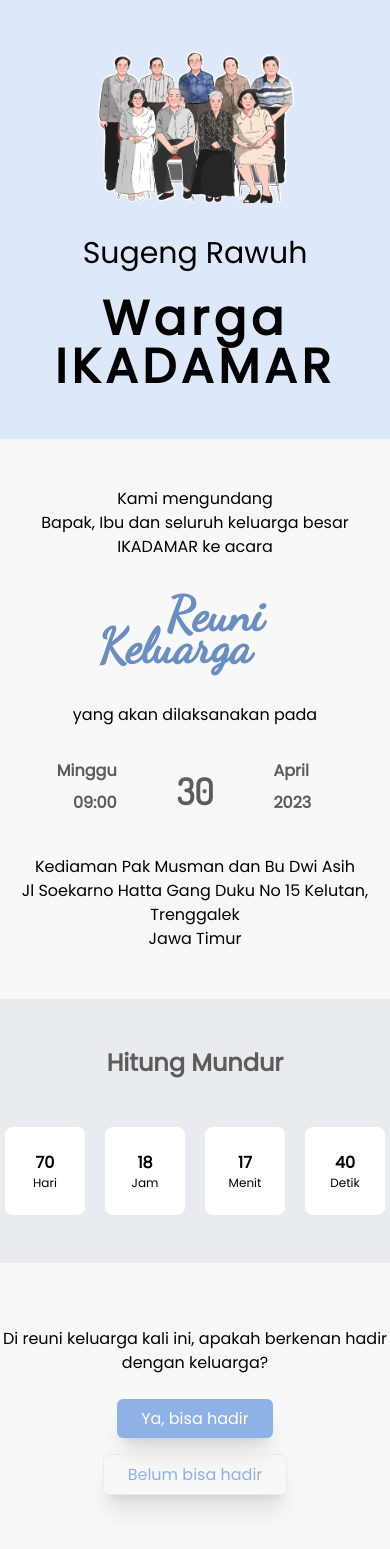
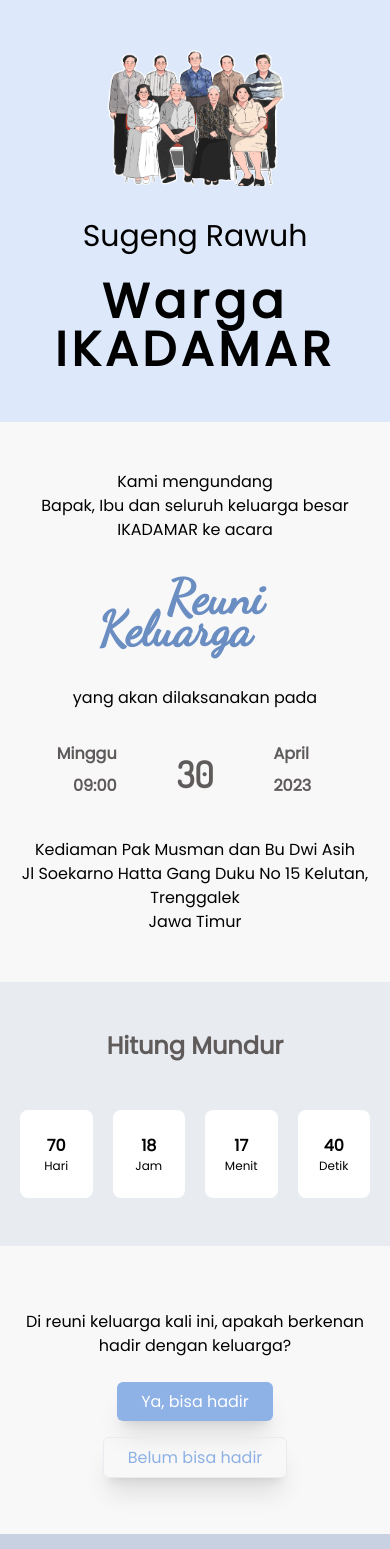
Before and after one commit to ariefgp/ikadamar, a Next.js app: page / in a window 390 px wide. Shown: the top 1549 px of the page. Built offline with nearby package versions, Linux system fonts and the light colour scheme.

Commit message:
update padding for responsive

```diff
--- a/app/invitation/page.tsx
+++ b/app/invitation/page.tsx
@@ -74,7 +74,7 @@ function Invitation() {
       };
   return (
     <div className="flex flex-col text-center bg-[#F8F8F8]">
-        <div className="basis-full bg-[#DDE9FB] md:px-20 lg:px-48">
+        <div className="basis-full bg-[#DDE9FB] px-5 md:px-20 lg:px-48">
             <div className='flex flex-col-reverse md:flex-row items-center'>
                 <div className="basis-full md:basis-2/5 pt-20 pb-12 md:pb-0 md:pt-0">
                     <div className="text-center md:text-left text-3xl md:text-4xl">Sugeng Rawuh</div>
@@ -94,7 +94,7 @@ function Invitation() {
             </div>
 
         </div>
-        <div className="basis-full md:px-20 lg:px-48">
+        <div className="basis-full px-5 md:px-20 lg:px-48">
             <div className="pt-12 md:pt-20 lg:pt-32">
                 <div>Kami mengundang</div>
                 <div>Bapak, Ibu dan seluruh keluarga besar IKADAMAR ke acara</div>
@@ -129,11 +129,11 @@ function Invitation() {
                 </div>
             </div>
         </div>
-        <div className="basis-full bg-[#E8EBF0] mt-12 py-12 md:px-20 lg:px-48">
+        <div className="basis-full bg-[#E8EBF0] mt-12 py-12 px-5 md:px-20 lg:px-48">
             <div className="mb-12 font-semibold text-[#5F5B5B] text-2xl">Hitung Mundur</div>
             <div><Countdown /></div>
         </div>
-        <div className="basis-full md:px-20 lg:px-48">
+        <div className="basis-full px-5 md:px-20 lg:px-48">
             <div className="pt-16">Di reuni keluarga kali ini, apakah berkenan hadir dengan keluarga?</div>
             <div className="pt-8 pb-16">
               <div className="flex flex-col md:flex-row gap-x-1">
@@ -146,7 +146,7 @@ function Invitation() {
               </div>
             </div>
         </div>
-        <div className="basis-full py-3 md:py-8 bg-[#C7D1E1] text-white md:px-20 lg:px-48">
+        <div className="basis-full px-5 py-3 md:py-8 bg-[#C7D1E1] text-white md:px-20 lg:px-48">
             Copyright @ariefgp. 2023
         </div>
     </div>
```
